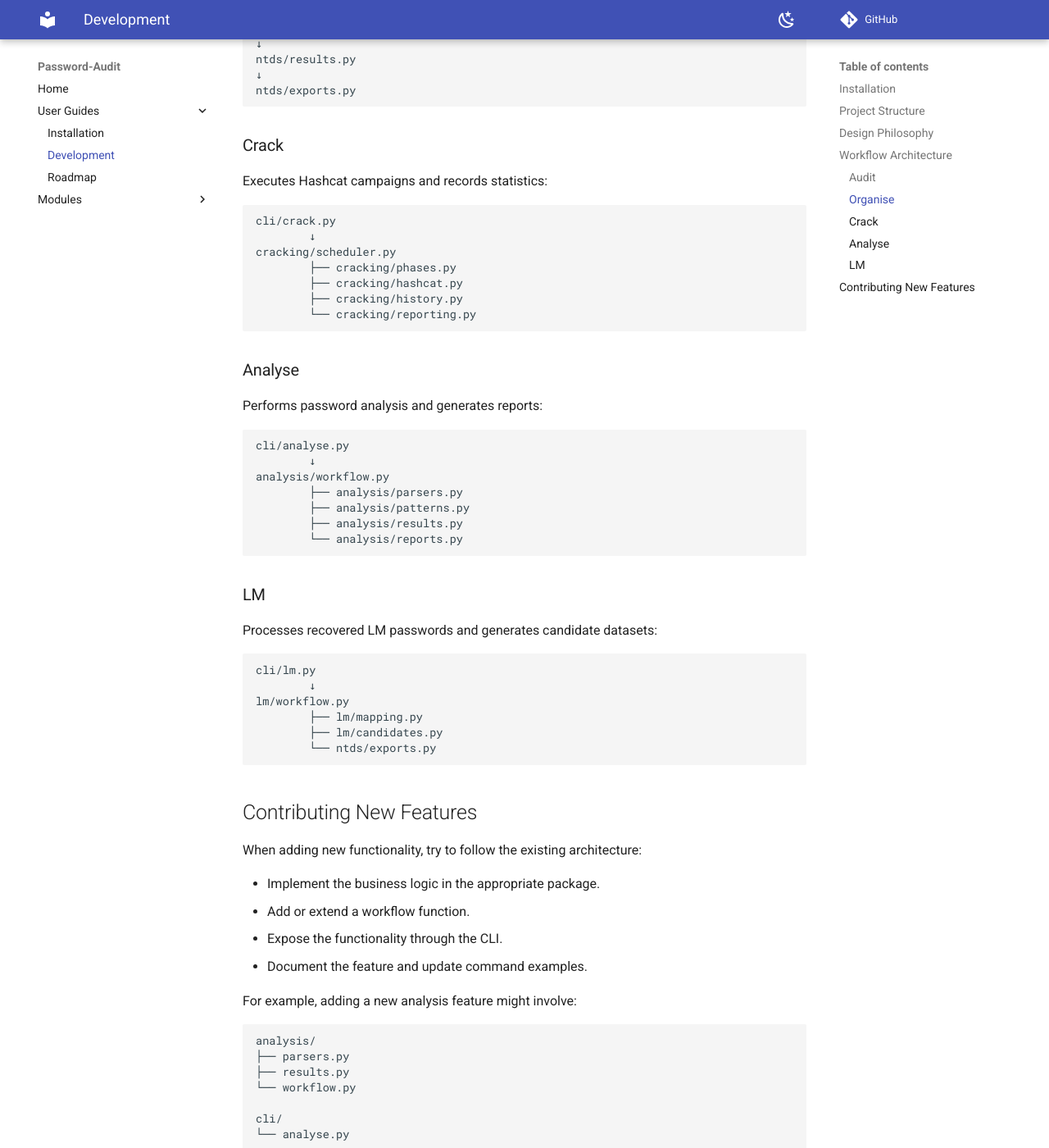
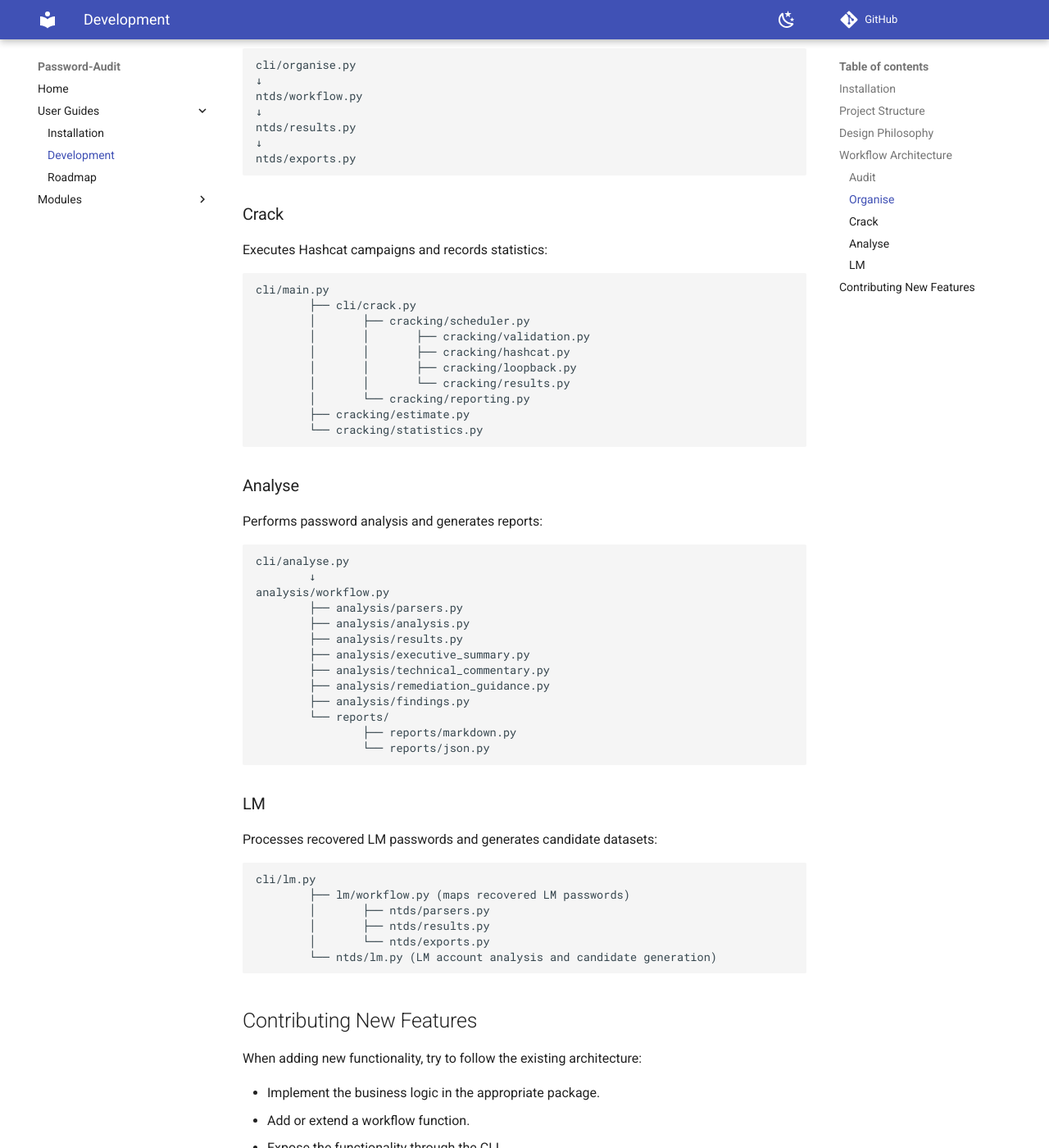
Before and after one commit to CSpanias/password-audit, an MkDocs documentation site: the page built from docs/development.md, in a window 1280 px wide and 1400 px high, scrolled down 2330 px. Shown: the whole window at 82% size. Built offline with MkDocs 1.6.1 and Material for MkDocs 9.7.7, drawn with Linux system fonts in a browser that asks for light colours; comment, search, counter and statistics services are not loaded; some of the changed text lies outside the part shown.

Commit message:
Updated documentation.

````diff
--- a/docs/development.md
+++ b/docs/development.md
@@ -23,6 +23,7 @@ The framework is organised into a number of top-level packages:
 | `docs` | Project documentation |
 | `lm` | LM password mapping and candidate generation |
 | `ntds` | NTDS, BloodHound, and password dataset processing |
+| `reports` | Markdown rendering and JSON findings export |
 
 
 ```text
@@ -34,7 +35,8 @@ password-audit/
 ├── cracking/
 ├── docs/
 ├── lm/
-└── ntds/
+├── ntds/
+└── reports/
 ```
 
 Each package is intended to remain largely self-contained, with shared functionality placed in `common` where appropriate.
@@ -75,6 +77,7 @@ cli/audit.py
 auditing/workflow.py
         ├── ntds/workflow.py
         ├── cracking/scheduler.py
+        ├── lm/workflow.py
         └── analysis/workflow.py
 ```
 
@@ -97,13 +100,16 @@ ntds/exports.py
 Executes Hashcat campaigns and records statistics:
 
 ```text
-cli/crack.py
-        ↓
-cracking/scheduler.py
-        ├── cracking/phases.py
-        ├── cracking/hashcat.py
-        ├── cracking/history.py
-        └── cracking/reporting.py
+cli/main.py
+        ├── cli/crack.py
+        │       ├── cracking/scheduler.py
+        │       │       ├── cracking/validation.py
+        │       │       ├── cracking/hashcat.py
+        │       │       ├── cracking/loopback.py
+        │       │       └── cracking/results.py
+        │       └── cracking/reporting.py
+        ├── cracking/estimate.py
+        └── cracking/statistics.py
 ```
 
 ### Analyse
@@ -115,9 +121,15 @@ cli/analyse.py
         ↓
 analysis/workflow.py
         ├── analysis/parsers.py
-        ├── analysis/patterns.py
+        ├── analysis/analysis.py
         ├── analysis/results.py
-        └── analysis/reports.py
+        ├── analysis/executive_summary.py
+        ├── analysis/technical_commentary.py
+        ├── analysis/remediation_guidance.py
+        ├── analysis/findings.py
+        └── reports/
+                ├── reports/markdown.py
+                └── reports/json.py
 ```
 
 ### LM
@@ -126,11 +138,11 @@ Processes recovered LM passwords and generates candidate datasets:
 
 ```text
 cli/lm.py
-        ↓
-lm/workflow.py
-        ├── lm/mapping.py
-        ├── lm/candidates.py
-        └── ntds/exports.py
+        ├── lm/workflow.py (maps recovered LM passwords)
+        │       ├── ntds/parsers.py
+        │       ├── ntds/results.py
+        │       └── ntds/exports.py
+        └── ntds/lm.py (LM account analysis and candidate generation)
 ```
 
 ## Contributing New Features
````
Also changed, not shown: other parts of docs/development.md (+1 -1 lines), 2 other files.
